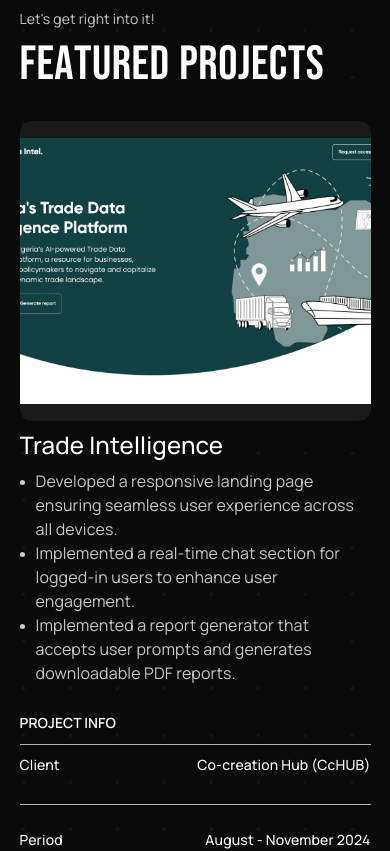
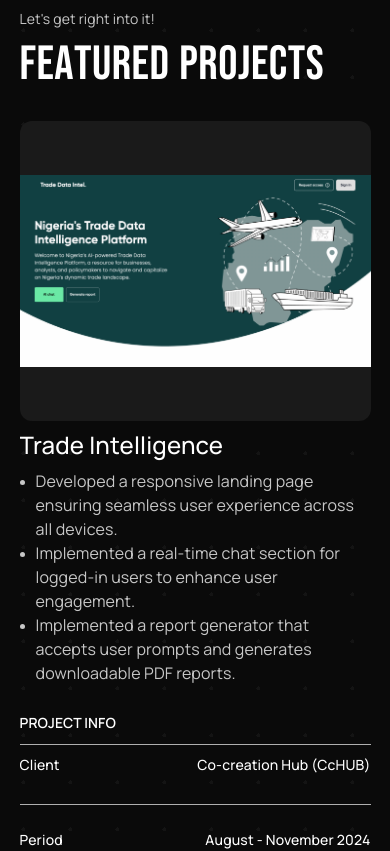
Before and after one commit to Gideon-Buba/portfolio, a React (Vite) app: page / in a window 390 px wide. Shown: the part 980-1831 px from the top of the page. Built offline with nearby package versions, Linux system fonts and the light colour scheme.

Commit message:
fixed image responsiveness

```diff
--- a/src/components/Navlinks/Projects.tsx
+++ b/src/components/Navlinks/Projects.tsx
@@ -80,13 +80,20 @@ const ProjectCard: React.FC<ProjectProps> = ({
           alignItems: "center",
           justifyContent: "center",
           overflow: "hidden",
+          position: "relative",
         }}
       >
         <Box
           component="img"
           src={thumbnail}
           alt={projectTitle}
-          sx={{ width: "488px", maxWidth: "488px", height: "auto" }}
+          sx={{
+            width: "100%",
+            height: "100%",
+            objectFit: "contain",
+            maxWidth: "488px",
+            maxHeight: "600px",
+          }}
         />
       </Box>
 
```
